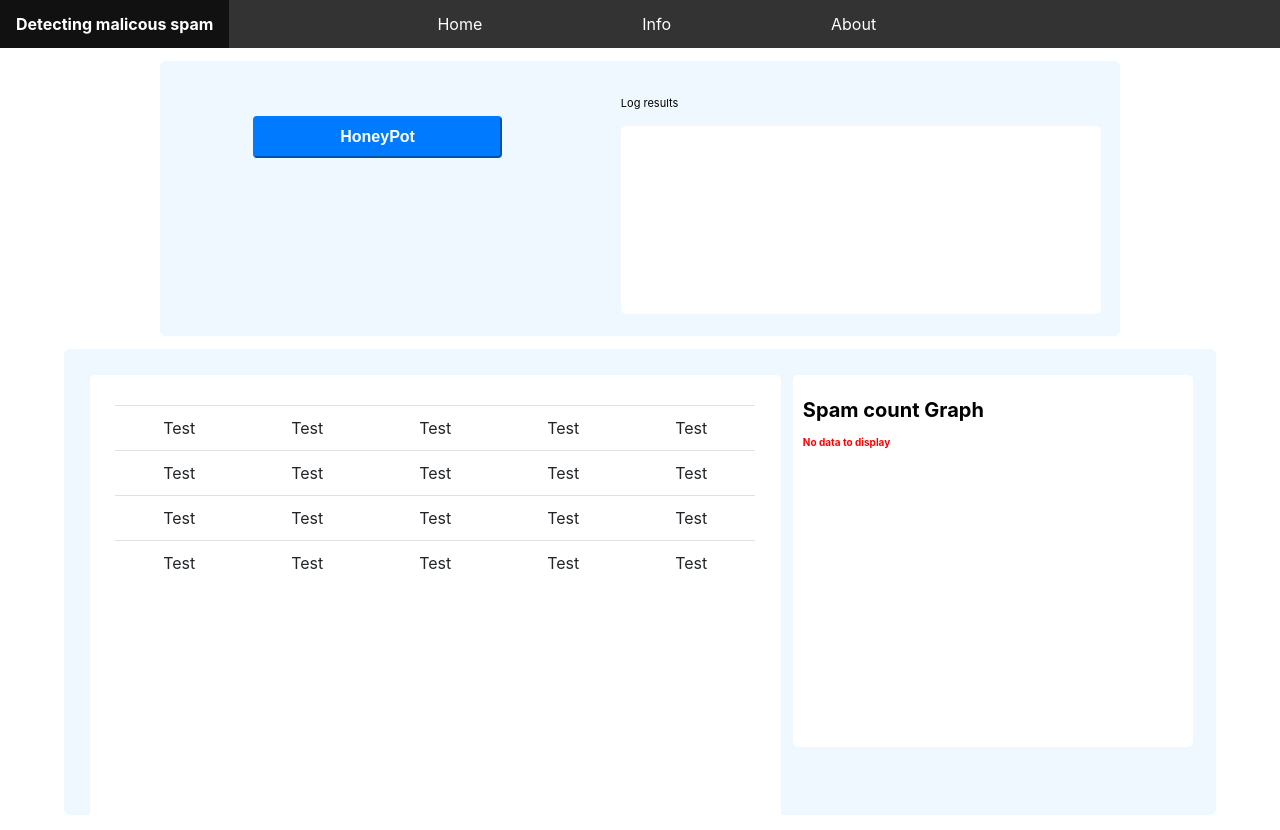
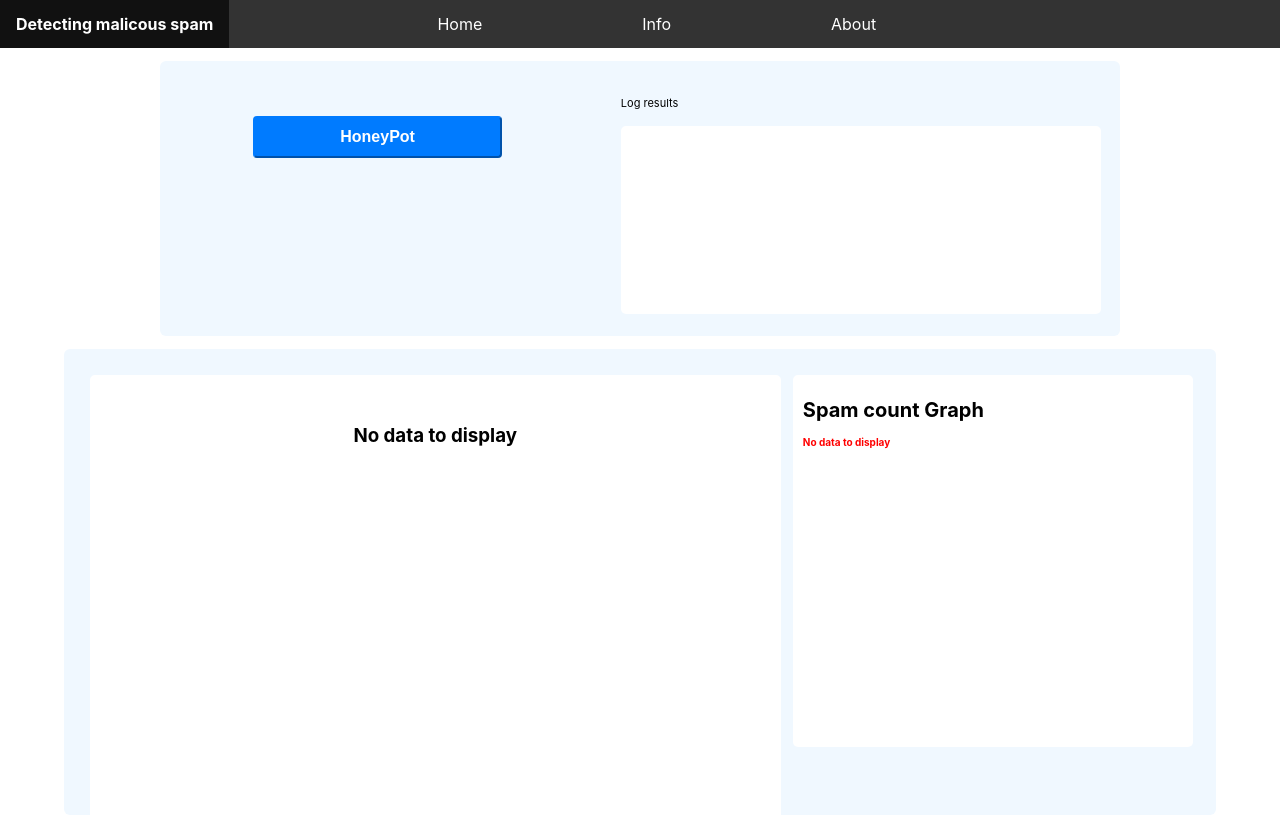
Before and after one commit to YassineJOUT/tweet-v1, a React (Create React App) app: page / in a window 1280 px wide. Built offline with nearby package versions, Linux system fonts and the light colour scheme.

Commit message:
feat(dataTable): diplay malicous data in a table:
Added :
  - two tables (spam / not spam) for hashtag,mention and retweet count.
  - table to display malicious profiles with their scores.
  - make sure the table renders on the appropriate click.

```diff
--- a/src/components/TableResult.js
+++ b/src/components/TableResult.js
@@ -1,43 +1,118 @@
 import React from 'react'
 import '../css/Table.css'
+import DataTable from 'react-data-table-component';
 
-const TableResult = () => {
+const TableResult = ({data}) => {
+
+    const columnsTweets = [
+        {
+            name: 'No-hashtag',
+            selector: 'hashtag',
+            sortable: false,
+        },
+        {
+            name: 'No-mention',
+            selector: 'mention',
+            sortable: false,
+        },
+        {
+            name: 'No-retweet',
+            selector: 'retweet',
+            sortable: false,
+        }
+    ];
+
+    const columnsProfiles = [
+        {
+            name: 'Profile Id',
+            selector: 'id_user',
+            sortable: false,
+        },
+        {
+            name: 'Tweet Id',
+            selector: 'tweet_id',
+            sortable: false,
+        },
+        {
+            name: 'Reteweeted',
+            selector: 'Nomber_ret',
+            sortable: false,
+        },
+        {
+            name: 'Cosine',
+            selector: 'cosine',
+            sortable: false,
+        },
+        {
+            name: 'Jaccard',
+            selector: 'jaccard',
+            sortable: false,
+        },
+        {
+            name: 'Pearson',
+            selector: 'pearson',
+            sortable: false,
+        },
+    ];
+    let jsonData = JSON.parse(data);
+
+    let whichCase = (jsonData) ?
+                (jsonData.hasOwnProperty('users') ? 1
+                    :
+                    (jsonData.hasOwnProperty('Reteweet') ? 2
+                    : -1))
+                : -1;
+
+    let dataSpam = null;
+    let dataNoSpam = null;
+    let dataProfiles = null;
+    let tableTitle = ""
+    if(jsonData && whichCase === 2) {
+        tableTitle = "Similar spam tweets"
+        dataSpam = [
+            {   id: 1,
+                hashtag: jsonData.hashtagCount.cnt,
+                mention: jsonData.mentionCount.cnt,
+                retweet :jsonData.Reteweet.cnt
+            }
+        ] ;
+        dataNoSpam = [
+            {   id: 1,
+                hashtag: jsonData.hashtagCount.nscnt,
+                mention: jsonData.mentionCount.nscnt,
+                retweet :jsonData.Reteweet.nscnt
+                }
+        ];
+    }else if(jsonData && whichCase === 1){
+        tableTitle = "similar malicious profile";
+        dataProfiles = jsonData.users;
+    }
+
     return (
         <div className="table-container">
-            <table className="table">
-                <thead>
-                    <tr>
-                        <td>Test </td>
-                        <td>Test </td>
-                        <td>Test </td>
-                        <td>Test </td>
-                        <td>Test </td>
-                    </tr>
-                </thead>
-                <tbody>
-                    <tr>
-                        <td>Test </td>
-                        <td>Test </td>
-                        <td>Test </td>
-                        <td>Test </td>
-                        <td>Test </td>
-                    </tr>
-                    <tr>
-                        <td>Test </td>
-                        <td>Test </td>
-                        <td>Test </td>
-                        <td>Test </td>
-                        <td>Test </td>
-                    </tr>
-                    <tr>
-                        <td>Test </td>
-                        <td>Test </td>
-                        <td>Test </td>
-                        <td>Test </td>
-                        <td>Test </td>
-                    </tr>
-                </tbody>
-            </table >
+            {
+                (whichCase === -1) ?
+                    (<h3>No data to display</h3>) :
+                         ((whichCase === 1) ?
+                            (<DataTable title={tableTitle}
+                                        columns={columnsProfiles}
+                                        data={dataProfiles} />)
+                                : (
+                                    <div>
+                                        <DataTable
+                                            title={tableTitle}
+                                            columns={columnsTweets}
+                                            data={dataSpam}
+                                        />
+                                        <DataTable
+                                            columns={columnsTweets}
+                                            data={dataNoSpam}
+                                            />
+                                    </div>
+                                    )
+                                )
+            }
+
         </div>
     );
 }
--- a/src/css/Table.css
+++ b/src/css/Table.css
@@ -45,4 +45,5 @@ td {
     padding-block-start: 30px;
     align-content: flex-start;
     position: absolute;
+    overflow-y: scroll;
 }
```
